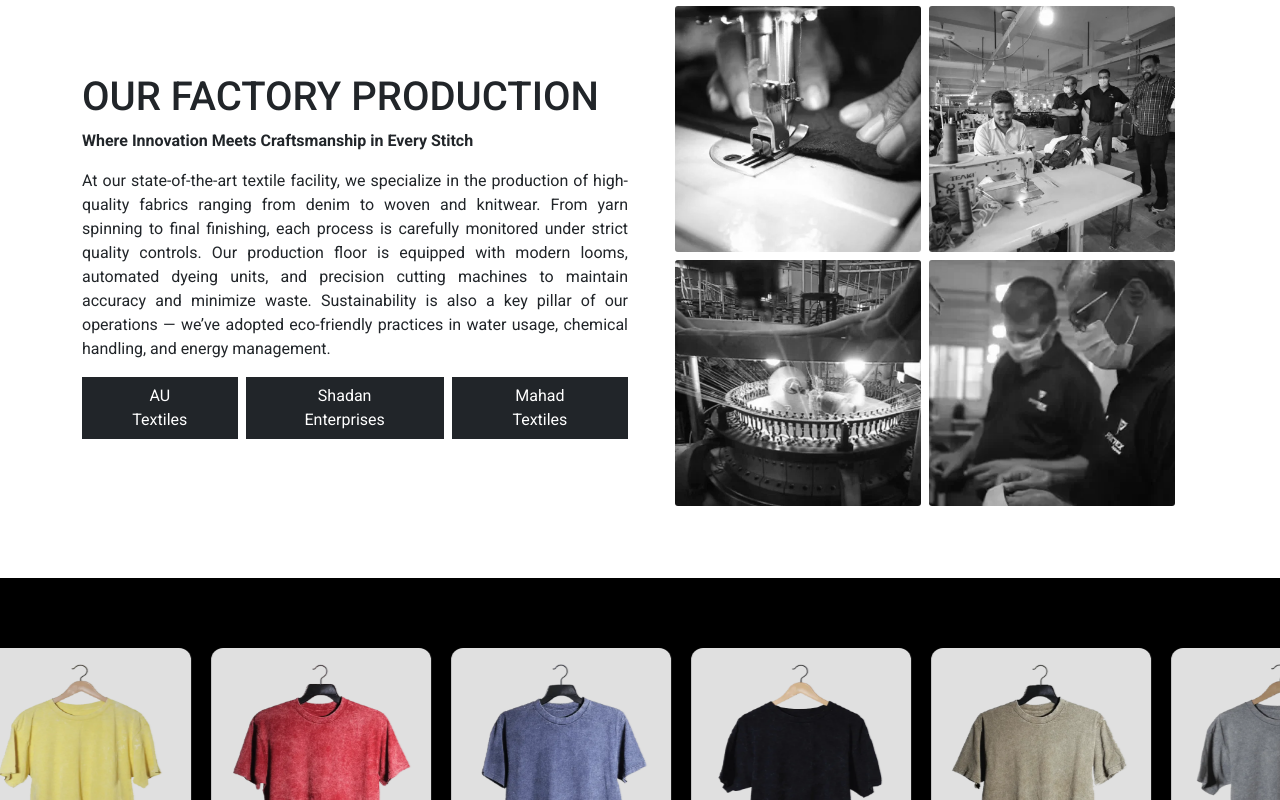
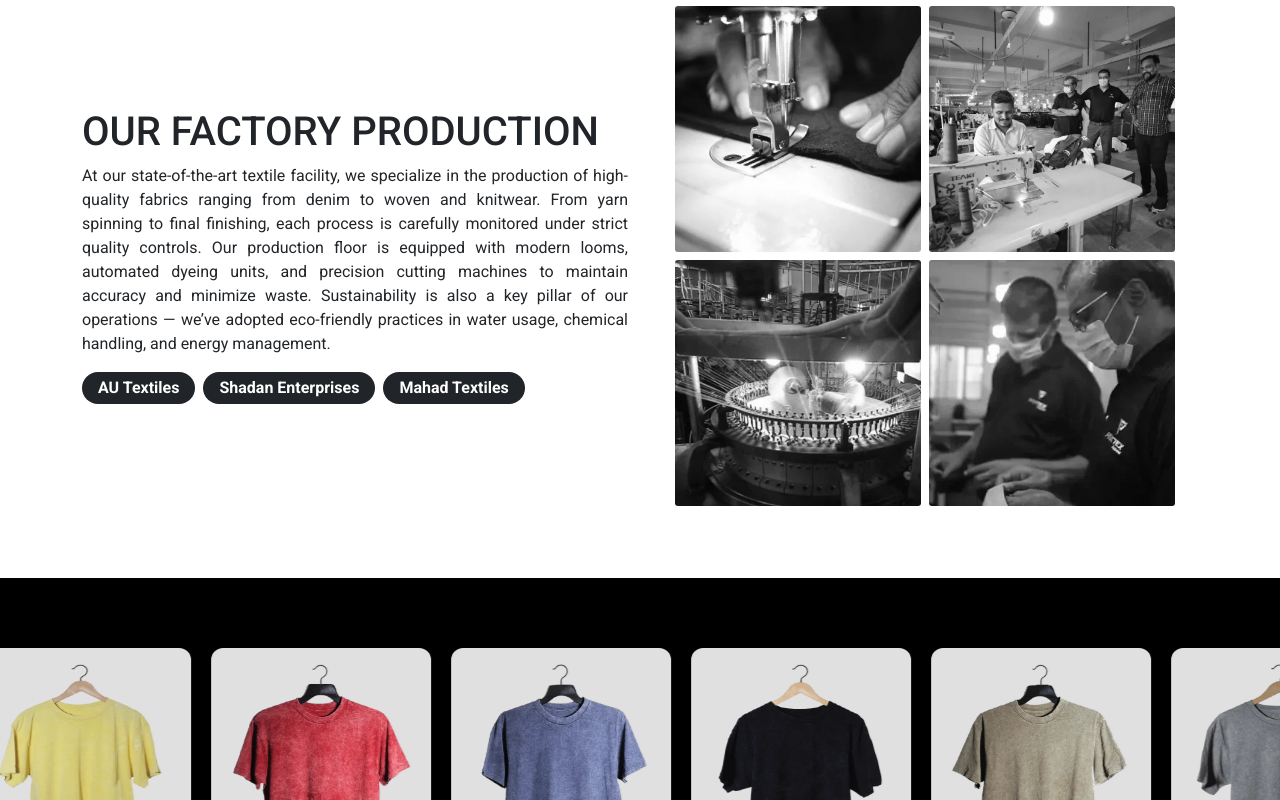
Before and after one commit to Zeeshanprojects/PTX-2, a React (Create React App) app in the folder PTX-2/ptx-2/: page / in a window 1280 px wide. Shown: the part 2540-3340 px from the top of the page. Built offline with nearby package versions, Linux system fonts and the light colour scheme.

Commit message:
code updated

```diff
--- a/PTX-2/ptx-2/src/Pages/Home.jsx
+++ b/PTX-2/ptx-2/src/Pages/Home.jsx
@@ -208,9 +208,7 @@ export default function Home() {
             viewport={{ once: true }}
           >
             <h1 className="heading-size">OUR FACTORY PRODUCTION</h1>
-            <p className="fw-bold">
-              Where Innovation Meets Craftsmanship in Every Stitch
-            </p>
+
             <p className="factory-para">
               At our state-of-the-art textile facility, we specialize in the
               production of high-quality fabrics ranging from denim to woven and
@@ -222,20 +220,14 @@ export default function Home() {
               we’ve adopted eco-friendly practices in water usage, chemical
               handling, and energy management.
             </p>
+  <div className="d-flex flex-wrap gap-2">
+    {["AU Textiles", "Shadan Enterprises", "Mahad Textiles"].map((name) => (
+      <span key={name} className="badge bg-dark text-white fs-6 px-3 py-2 rounded-pill">
+        {name}
+      </span>
+    ))}
+  </div>
 
-            <div className="d-flex gap-2">
-
-          <button type="button" className="btn btn-dark px-5 ">
-            AU Textiles
-          </button>
-            <button type="button" className="btn btn-dark px-5 ">
-            Shadan Enterprises
-          </button>
-            <button type="button" className="btn btn-dark px-5 ">
-            Mahad Textiles
-          </button>
-
-            </div>
           </motion.div>
 
           <motion.div
@@ -556,7 +548,7 @@ export default function Home() {
         <p>Insights, Stories, and Industry Trends</p>
       </div>
 
-      <div className="container-fluid blog-section p-2">
+      <div className="container blog-section p-2">
         <div className="row g-4">
           {/* Blog Card 1 */}
           <motion.div
```
